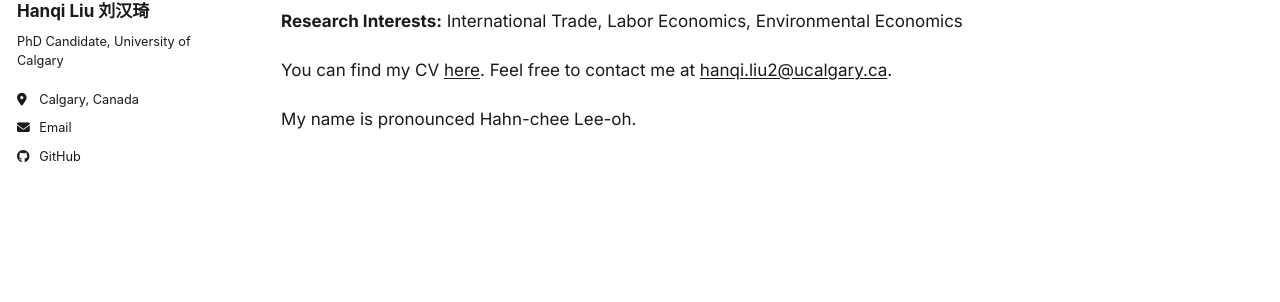
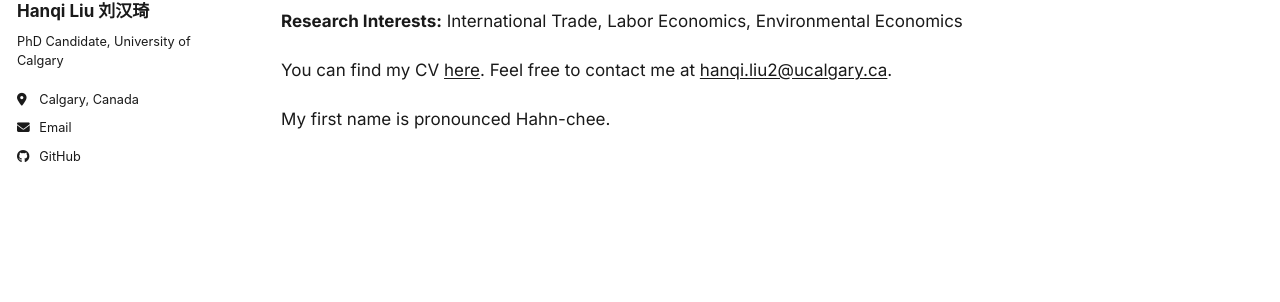
Before and after one commit to hanqi-liu-econ/hanqi-liu-econ.github.io, a Jekyll site: the page built from _pages/about.md, in a window 1280 px wide. Shown: the part 302-604 px from the top of the page. Built offline with Jekyll 4.4.1, drawn with Linux system fonts in a browser that asks for light colours; a script bundle is joined from its source files by our own code; library files that are not in the unit come from our copies.

Commit message:
Update about.md

```diff
--- a/_pages/about.md
+++ b/_pages/about.md
@@ -17,4 +17,4 @@ I am on the 2026–2027 academic job market.
 
 You can find my CV [here](/files/Hanqi_Liu_CV.pdf). Feel free to contact me at [hanqi.liu2@ucalgary.ca](mailto:hanqi.liu2@ucalgary.ca).
 
-My name is pronounced Hahn-chee Lee-oh.
+My first name is pronounced Hahn-chee.
```
